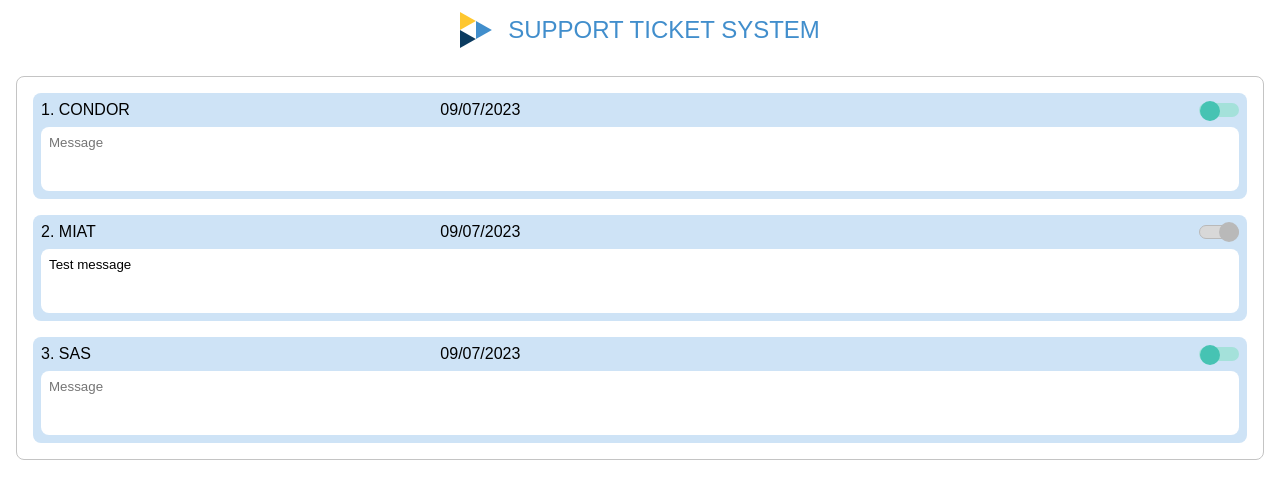
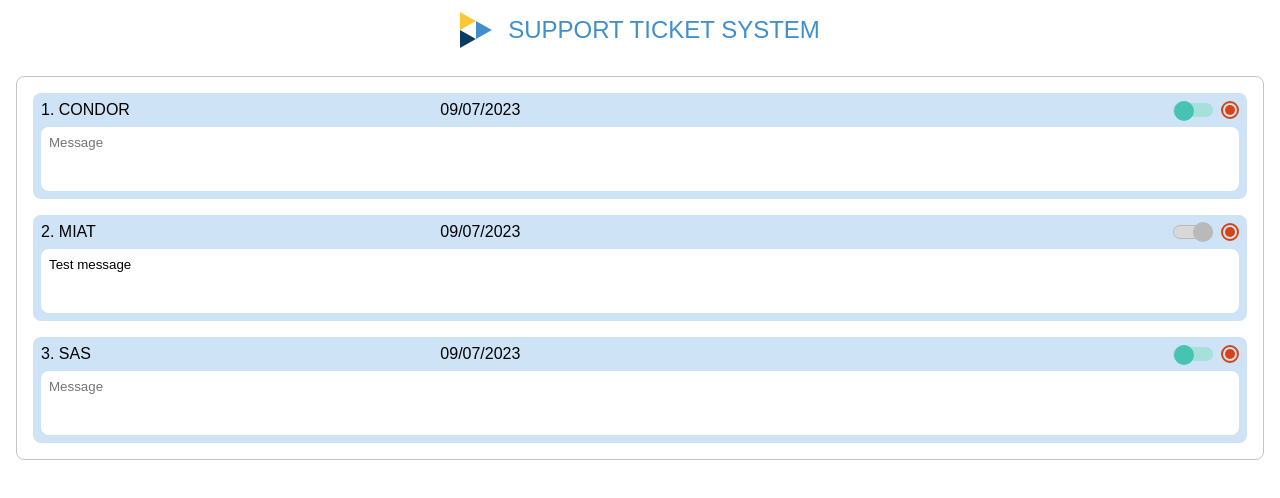
Before and after one commit to isaitamatf/support-ticket-system-frontend, a React (Create React App) app: page / in a window 1280 px wide. Shown: the top 498 px of the page. Built offline with nearby package versions, Linux system fonts and the light colour scheme.

Commit message:
Create status color component

```diff
--- a/src/components/index.tsx
+++ b/src/components/index.tsx
@@ -1,5 +1,6 @@
 export { Body } from "./body/body";
 export { Header } from "./header/header";
 export { List } from "./list/list";
+export { Status } from "./status/status";
 export { Ticket } from "./ticket/ticket";
 export { ToogleSwitch } from "./toggleSwitch/toggleSwitch";
--- /dev/null
+++ b/src/components/status/status.tsx
@@ -0,0 +1,11 @@
+import React from "react";
+
+type Props = {
+  status: "green" | "yellow" | "red"
+}
+
+export const Status: React.FC<Props> = ({status}) => {
+  return <div className={`sts-status ${status}`}>
+    <div className="sts-status-circle" />
+  </div>;
+}
--- a/src/components/ticket/ticket.tsx
+++ b/src/components/ticket/ticket.tsx
@@ -2,7 +2,7 @@ import React from "react";
 import dayjs from "dayjs";
 
 import { TicketInterface } from "../../interfaces";
-import { ToogleSwitch } from "../../components";
+import { ToogleSwitch, Status } from "../../components";
 
 type Props = {
   index: number,
@@ -15,7 +15,18 @@ export const Ticket: React.FC<Props> = ({ticket, index}) => {
     message,
     deadline,
     status
-   } = ticket;
+  } = ticket;
+
+  const checkStatusColor = () => {
+    let statusColor: "green" | "yellow" | "red" = "red";
+    if (status && dayjs() < dayjs(deadline)) {
+      statusColor = "yellow"
+    } else if (status && dayjs() > dayjs(deadline)) {
+      statusColor = "green"
+    }
+    return statusColor;
+  }
+
   return ticket ? (
     <div className="sts-ticket">
       <div className="sts-ticket-header">
@@ -27,6 +38,7 @@ export const Ticket: React.FC<Props> = ({ticket, index}) => {
         </div>
         <div className="sts-ticket-header-element">
           <ToogleSwitch status={status} />
+          <Status status={checkStatusColor()} />
         </div>
       </div>
       <div className="sts-ticket-container">
--- a/src/styles/index.scss
+++ b/src/styles/index.scss
@@ -1,5 +1,6 @@
 @import url('./body.scss');
 @import url('./header.scss');
 @import url('./list.scss');
+@import url('./status.scss');
 @import url('./ticket.scss');
 @import url('./toogleSwitch.scss');
--- /dev/null
+++ b/src/styles/status.scss
@@ -0,0 +1,30 @@
+.sts-status {
+  border-radius: 50%;
+  padding: 2px;
+  border-width: 2px;
+  border-style: solid;
+  margin-left: 4px;
+  > .sts-status-circle {
+    border-radius: 50%;
+    width: 10px;
+    height: 10px;
+  }
+}
+.sts-status.green {
+  border-color: #01C853;
+  > .sts-status-circle {
+    background-color: #01C853;
+  }
+}
+.sts-status.yellow {
+  border-color: #FEC107;
+  >.sts-status-circle {
+    background-color: #FEC107;
+  }
+}
+.sts-status.red {
+  border-color: #D74315;
+  >.sts-status-circle {
+    background-color: #D74315;
+  }
+}
--- a/src/styles/ticket.scss
+++ b/src/styles/ticket.scss
@@ -18,6 +18,7 @@
       flex: 1;
       > span {
         text-transform: uppercase;
+        font-weight: 500;
       }
     }
     > .sts-ticket-header-element:last-child {
--- a/src/styles/toogleSwitch.scss
+++ b/src/styles/toogleSwitch.scss
@@ -3,6 +3,7 @@
   display: inline-block;
   width: 40px;
   height: 14px;
+  margin: 0 4px;
   > .sts-slider {
     position: absolute;
     cursor: pointer;
```
